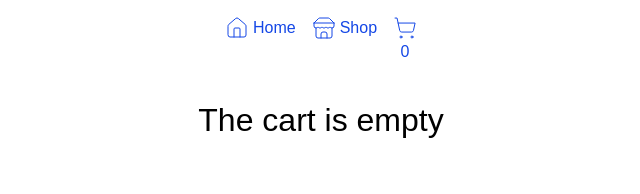
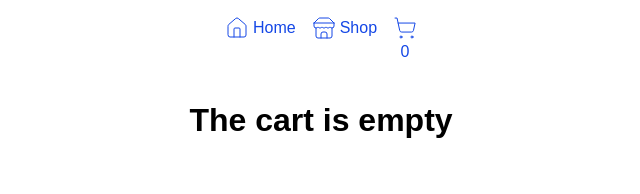
Before and after one commit to danielz0102/shopping-cart, a React (Vite) app: page /checkout in a window 1280 px wide. Shown: the top 194 px of the page, without its empty margins (319-959 px from the left). Built offline with nearby package versions, Linux system fonts and the light colour scheme.

Commit message:
refactor(App.css): add title class

```diff
--- a/src/components/App/App.css
+++ b/src/components/App/App.css
@@ -54,3 +54,7 @@ main {
 .money {
   color: var(--money);
 }
+
+.title {
+  font-weight: bold;
+}
--- a/src/components/Checkout/Checkout.module.css
+++ b/src/components/Checkout/Checkout.module.css
@@ -17,7 +17,6 @@
 
   & h1 {
     margin-top: 200px;
-    font-weight: bold;
   }
 }
 
@@ -33,13 +32,14 @@
 }
 
 .button {
-  width: 15%;
-  min-width: fit-content;
-  font-size: 1.5rem;
+  --size: 1.25rem;
+
+  font-size: var(--size);
+  width: 200px;
 }
 
 .check-icon {
-  font-size: 1.5rem;
+  font-size: var(--size);
 }
 
 .toast-icon {
--- a/src/components/Checkout/index.jsx
+++ b/src/components/Checkout/index.jsx
@@ -39,7 +39,7 @@ export default function Checkout() {
 
   return (
     <main className={styles.checkout}>
-      <h1>{title}</h1>
+      <h1 className="title">{title}</h1>
       {isPaid && (
         <>
           <p className={styles.successMessage}>Thanks for your purchase</p>
```
